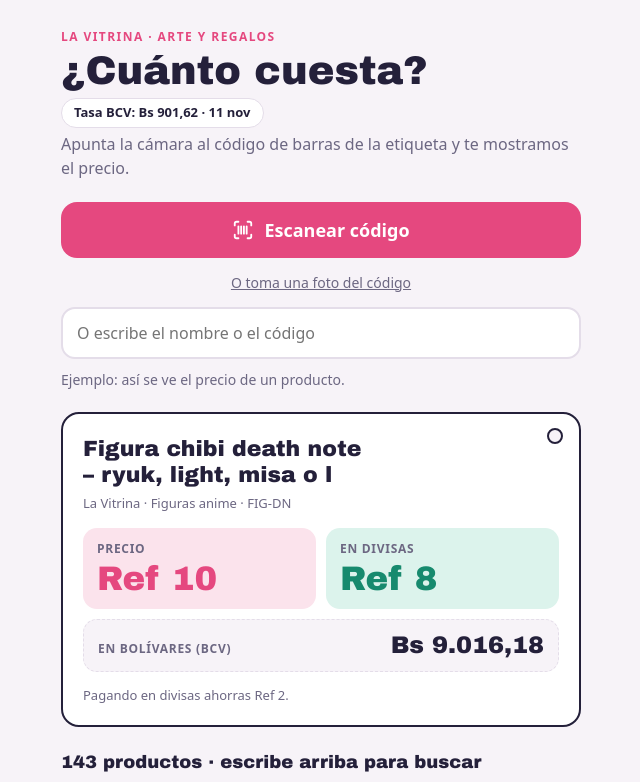
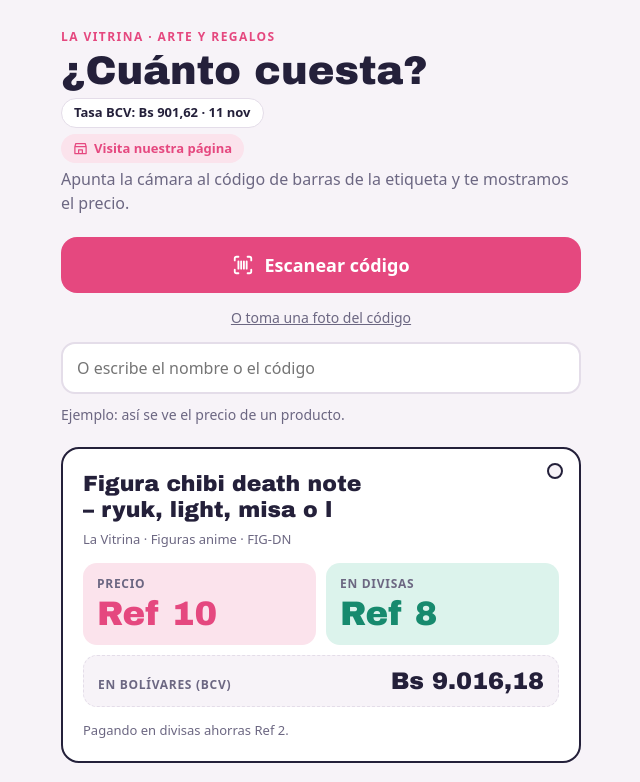
Before and after one commit to TheMCDM/precios-la-vitrina, a plain HTML site: page index.html in a window 1280 px wide. Shown: the top 782 px of the page, without its empty margins (319-959 px from the left). Drawn offline with Linux system fonts and the light colour scheme; no server answers; a web font is replaced by a local one.

Commit message:
Agregar enlace a la página de La Vitrina
Co-Authored-By: Claude Opus 5.5 <noreply@anthropic.com>
Claude-Session: https://claude.ai/code/session_01HXqQQVdcwHM7rS3K4UXDcx

```diff
--- a/index.html
+++ b/index.html
@@ -66,6 +66,9 @@ footer{font-size:12px;color:var(--muted);text-align:center}
 #cam video{width:100%!important;display:block}
 .link{align-self:center;font-size:14px;color:var(--muted);text-decoration:underline;cursor:pointer;padding:4px}
 @media (prefers-reduced-motion:no-preference){.tag{animation:drop .35s ease-out}@keyframes drop{from{transform:translateY(-6px) rotate(-1deg)}to{transform:none}}}
+.web{align-self:flex-start;display:inline-flex;align-items:center;gap:6px;margin-top:2px;font-size:13px;font-weight:700;color:var(--sakura);background:var(--sakura-soft);border-radius:999px;padding:5px 12px;text-decoration:none}
+.web svg{width:15px;height:15px}
+.btn.ghost{background:transparent;color:var(--sakura);border:2px solid var(--sakura);font-size:16px;padding:14px 18px;text-decoration:none;box-sizing:border-box}
 </style>
 </head><body>
 
@@ -75,6 +78,7 @@ footer{font-size:12px;color:var(--muted);text-align:center}
     <span class="eyebrow">La Vitrina · Arte y Regalos</span>
     <h1>¿Cuánto cuesta?</h1>
     <p class="tasa" id="tasa">Cargando tasa BCV…</p>
+    <a class="web" href="https://themcdm.github.io/Lavitrina.github.io/"><svg viewBox="0 0 24 24" fill="none" stroke="currentColor" stroke-width="2" stroke-linecap="round" stroke-linejoin="round"><path d="M3 9l1.5-5h15L21 9M3 9h18M3 9v11h18V9M9 20v-6h6v6"/></svg>Visita nuestra página</a>
     <p class="lead">Apunta la cámara al código de barras de la etiqueta y te mostramos el precio.</p>
   </header>
 
@@ -98,6 +102,8 @@ footer{font-size:12px;color:var(--muted);text-align:center}
     <h2 id="catTitle">Todos los productos</h2>
     <ul class="list" id="lista"></ul>
   </section>
+
+  <a class="btn ghost" href="https://themcdm.github.io/Lavitrina.github.io/"><svg viewBox="0 0 24 24" fill="none" stroke="currentColor" stroke-width="2" stroke-linecap="round" stroke-linejoin="round"><path d="M3 9l1.5-5h15L21 9M3 9h18M3 9v11h18V9M9 20v-6h6v6"/></svg>Conoce La Vitrina: categorías, ubicación y redes</a>
 
   <footer>Precios en Ref (dólares de referencia); en bolívares a la tasa oficial del BCV del día. El precio en divisas aplica pagando en efectivo dólares o similar; confírmalo en caja.</footer>
   <div id="reader"></div>
```
